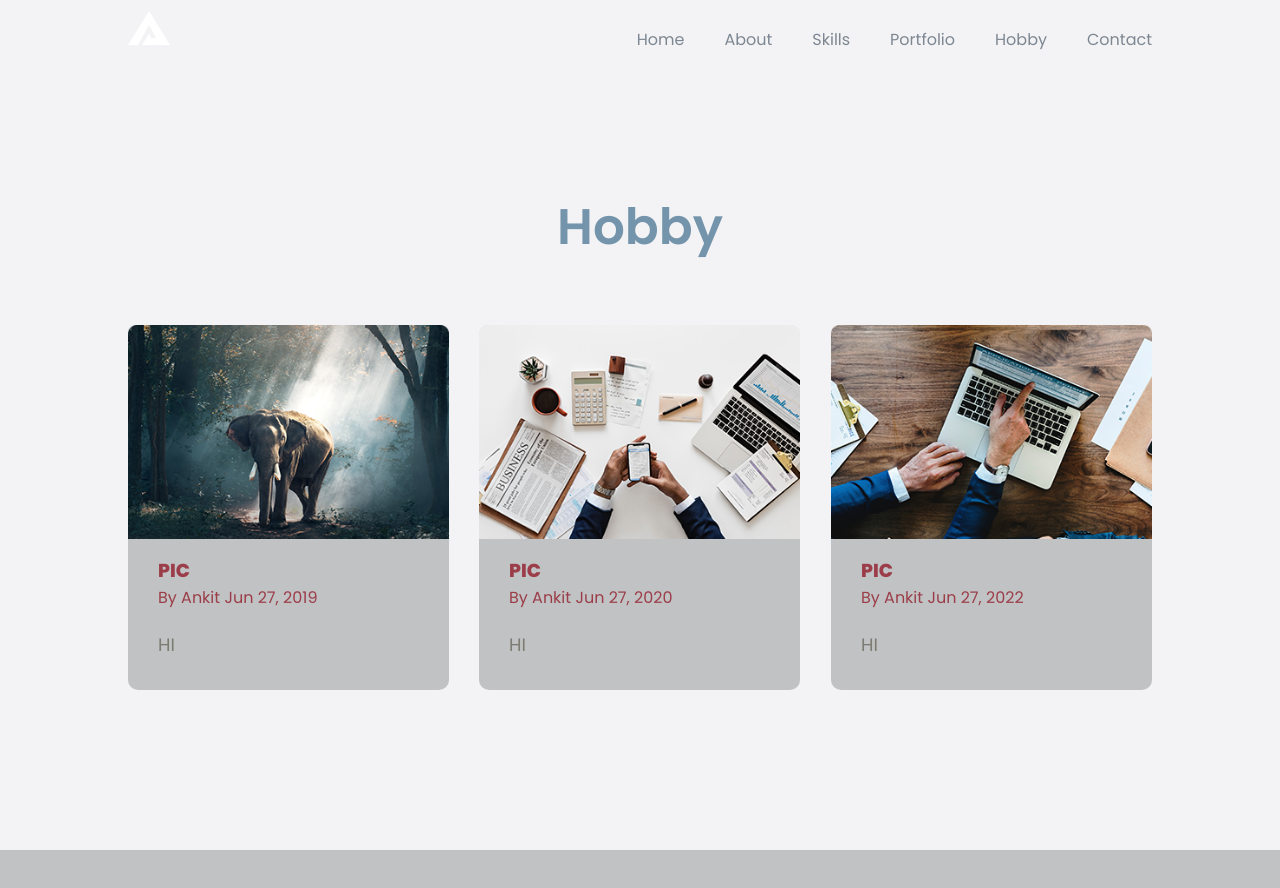
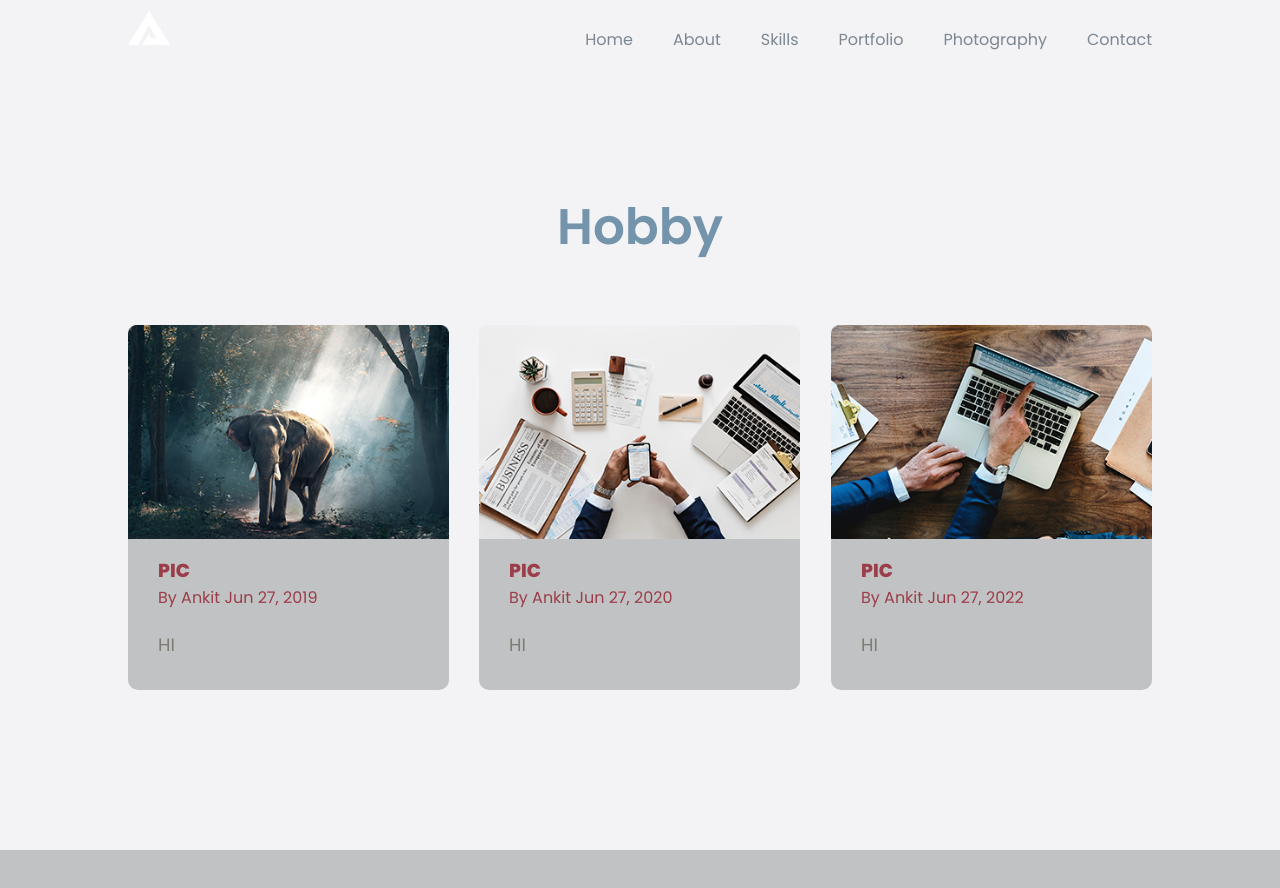
Before and after one commit to ankacharya/portfolio, a React (Create React App) app: page /blog in a window 1280 px wide. Shown: the top 888 px of the page. Built offline with nearby package versions, Linux system fonts and the light colour scheme.

Commit message:
Update portfolio with new changes

```diff
--- a/src/components/data/dummydata.js
+++ b/src/components/data/dummydata.js
@@ -19,7 +19,7 @@ export const navlink = [
   },
   {
     url: "/Blog",
-    text: "Hobby",
+    text: "Photography",
   },
   {
     url: "/contact",
```
